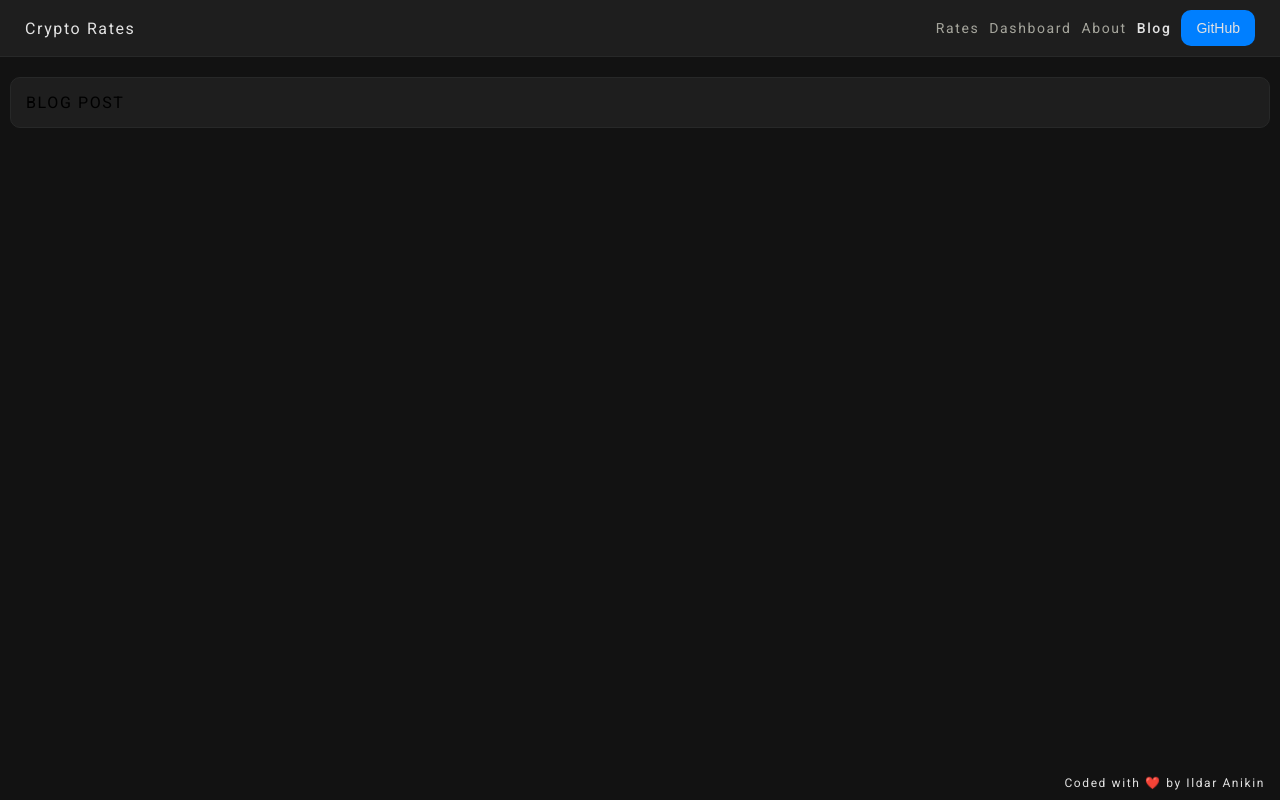
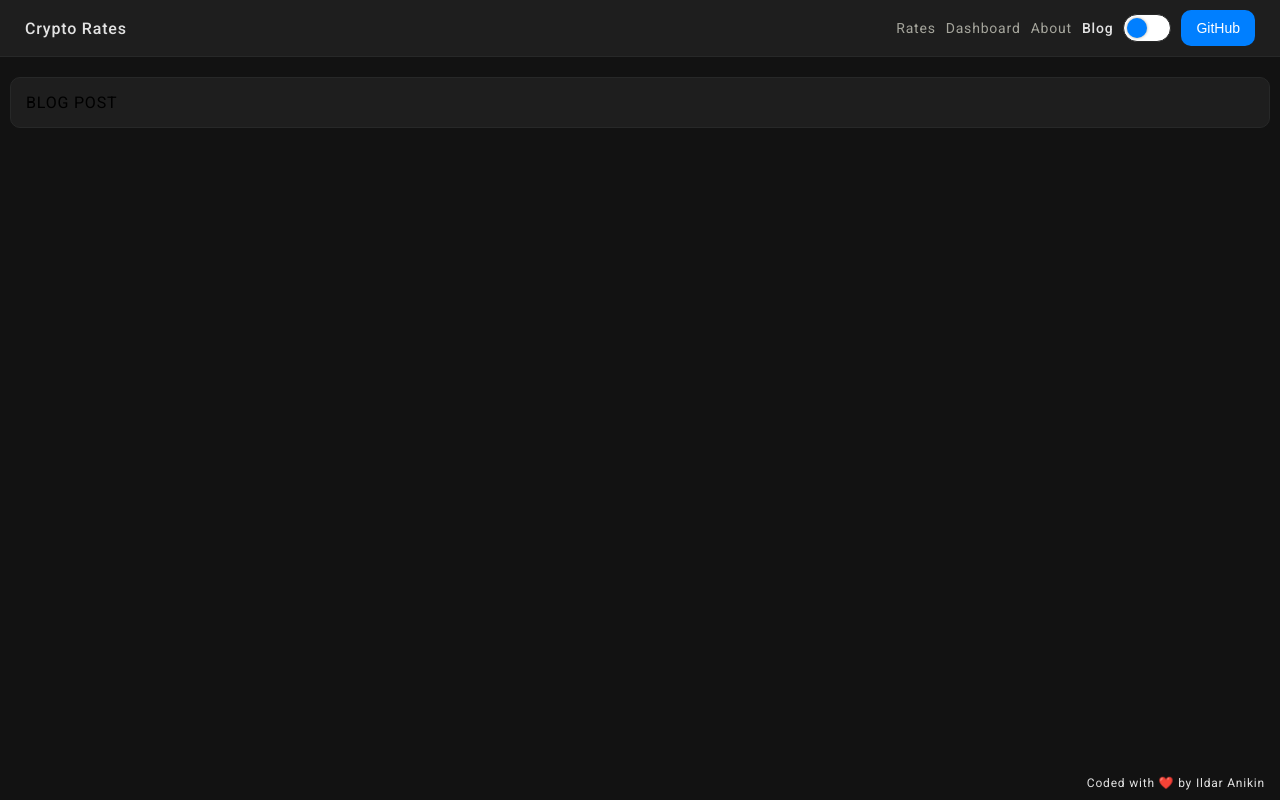
Before and after one commit to hushdev/Crypto-Rates, a React (Create React App) app: page /blog/1 in a window 1280 px wide. Built offline with nearby package versions, Linux system fonts and the light colour scheme.

Commit message:
theme toggler added

```diff
--- a/src/assets/scss/common.scss
+++ b/src/assets/scss/common.scss
@@ -4,14 +4,16 @@
   margin: 0;
   padding: 0;
   outline: 0;
+  transition: .3s ease-in-out;
 }
 
 body {
   margin: 0;
   font-family: 'Roboto', sans-serif;
-  letter-spacing: .1rem;
+  transition: 0s;
+  letter-spacing: .05rem;
   overflow-x: hidden;
-  background: #121212;
+  background: var(--dark);
   -webkit-font-smoothing: antialiased;
   -moz-osx-font-smoothing: grayscale;
 }
--- a/src/components/UI/Button.jsx
+++ b/src/components/UI/Button.jsx
@@ -12,7 +12,7 @@ const Button = ({ children, ...props }) => {
 const StyledButton = styled.button`
   background-color: var(--blue);
   padding: 10px 15px;
-  color: var(--text-white);
+  color: #ffffff;
   border-radius: 10px;
   border: 0;
 `;
--- a/src/components/UI/Navbar.jsx
+++ b/src/components/UI/Navbar.jsx
@@ -1,5 +1,7 @@
 import React from "react";
 import styled from "styled-components";
+
+import ThemeToggler from "./ThemeToggler";
 import Container from "./Container";
 import { NavLink } from "react-router-dom";
 import Row from "./Row";
@@ -9,7 +11,11 @@ const Navbar = () => {
   return (
     <StyledNavbar>
       <Container>
-        <Row justifyContent="space-between" alignItems="center" padding="0 15px">
+        <Row
+          justifyContent="space-between"
+          alignItems="center"
+          padding="0 15px"
+        >
           <div className="logo">
             <NavLink to="/">Crypto Rates</NavLink>
           </div>
@@ -18,6 +24,7 @@ const Navbar = () => {
             <NavLink to="/dashboard">Dashboard</NavLink>
             <NavLink to="/about">About</NavLink>
             <NavLink to="/blog">Blog</NavLink>
+            <ThemeToggler />
             <Button>
               <a
                 className="github"
@@ -42,10 +49,15 @@ const StyledNavbar = styled.div`
   margin-bottom: 20px;
   & .logo {
     font-size: 16px;
+    font-weight: 500;
     a {
       color: var(--text-white);
       text-decoration: none;
     }
+  }
+  & ul {
+    display: flex;
+    align-items: center;
   }
   & ul a {
     font-size: 14px;
@@ -55,7 +67,7 @@ const StyledNavbar = styled.div`
     font-weight: 400;
   }
   & ul a.github {
-    color: var(--text-white);
+    color: #ffffff;
     margin-right: 0;
   }
   & ul .active {
--- /dev/null
+++ b/src/components/UI/ThemeToggler.jsx
@@ -0,0 +1,62 @@
+import React, { useState } from "react";
+import styled from "styled-components";
+
+const ThemeToggler = () => {
+  const [theme, setTheme] = useState("dark");
+
+  const toggleTheme = () => {
+    if (theme === "dark") {
+      setTheme("light");
+
+      document.documentElement.style.setProperty("--gray", "#f3f4f6");
+      document.documentElement.style.setProperty("--gray-decor", "#e6e6e6");
+      document.documentElement.style.setProperty("--dark", "#ffffff");
+      document.documentElement.style.setProperty("--text-white", "#000000");
+      document.documentElement.style.setProperty("--text-gray", "#6b7280");
+    } else {
+      setTheme("dark");
+      document.documentElement.style.setProperty("--gray", "#1e1e1e");
+      document.documentElement.style.setProperty("--gray-decor", "#272828");
+      document.documentElement.style.setProperty("--dark", "#121212");
+      document.documentElement.style.setProperty("--text-white", "#e2e2e2");
+      document.documentElement.style.setProperty("--text-gray", "#a5a59c");
+
+    }
+  };
+
+  return (
+    <StyledThemeToggler onClick={toggleTheme} theme={theme}>
+      <div className="round"></div>
+    </StyledThemeToggler>
+  );
+};
+
+const StyledThemeToggler = styled.div`
+  width: 40px;
+  height: 20px;
+  border-radius: 20px;
+  background-color: ${(props) =>
+    props.theme === "dark" ? "#ffffff" : "#444444"};
+  border: 1px solid var(--gray-decor);
+  padding: 3px;
+  transition: all 0.3s ease-in-out;
+  margin-right: 10px;
+
+  .round {
+    width: 20px;
+    height: 20px;
+    background-color: ${(props) =>
+      props.theme === "light" ? "#ffffff" : "var(--blue)"};
+    box-shadow: 0 0 3px var(--text-gray);
+    border-radius: 50%;
+    transition: all 0.3s ease-in-out;
+    transform: translateX(
+      ${(props) => (props.theme === "light" ? "20px" : "0")}
+    );
+    &:hover {
+      box-shadow: 0 0 10px var(--blue);
+    }
+  }
+`;
+
+export default ThemeToggler;
```
Also changed, not shown: 1 other file (tests, documents, lock files or other folders).
